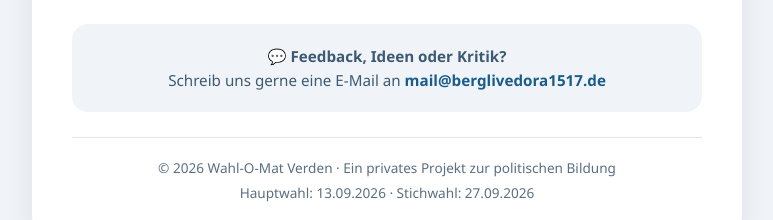
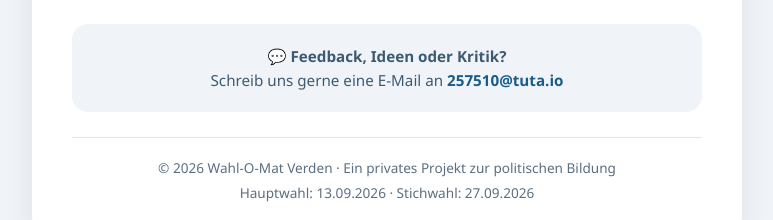
Before and after one commit to Dora1611312/Wahl-o-mat-verden, a plain HTML site: page index.html in a window 1280 px wide. Shown: the part 1472-1692 px from the top of the page, without its empty margins (253-1026 px from the left). Drawn offline with Linux system fonts and the light colour scheme.

Commit message:
Change the E-Mail Adress

```diff
--- a/index.html
+++ b/index.html
@@ -233,7 +233,7 @@
                 <p>
                     💬 <strong>Feedback, Ideen oder Kritik?</strong><br>
                     Schreib uns gerne eine E-Mail an
-                    <a href="mailto:mail@berglivedora1517.de">mail@berglivedora1517.de</a>
+                    <a href="mailto:257510@tuta.io">257510@tuta.io</a>
                 </p>
             </div>
 
```
